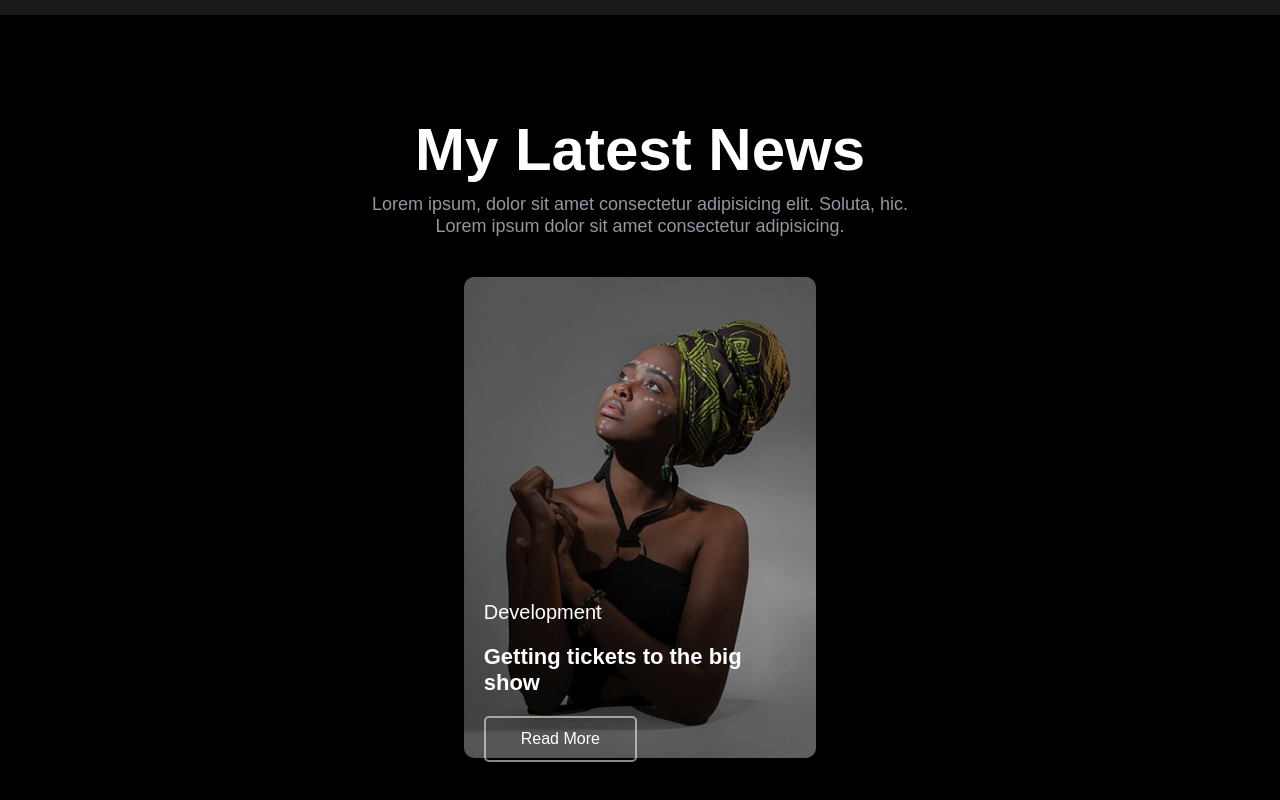
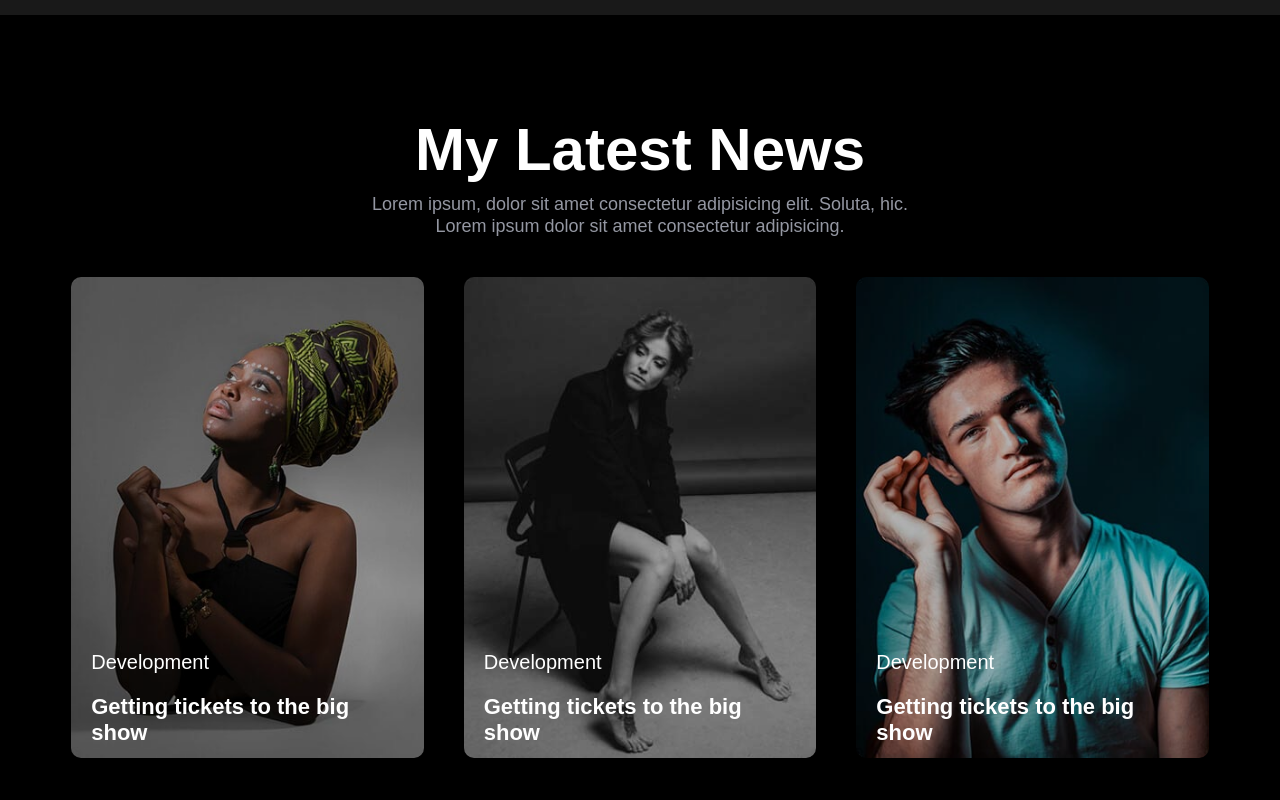
Before and after one commit to putuokky/nextjs-portfolio-trydo, a Next.js app: page / in a window 1280 px wide. Shown: the part 4193-4993 px from the top of the page. Built offline with nearby package versions, Linux system fonts and the light colour scheme.

Commit message:
blog clear

```diff
--- a/components/Blog.js
+++ b/components/Blog.js
@@ -1,5 +1,7 @@
 import Image from "next/image";
 import blog1 from "../public/img/blog-01.jpg";
+import blog2 from "../public/img/blog-02.jpg";
+import blog3 from "../public/img/blog-03.jpg";
 
 export default function Blog() {
   return (
@@ -27,6 +29,38 @@ export default function Blog() {
               </div>
             </div>
           </div>
+          <div className="col__3">
+            <div className="project__box pointer relative">
+              <div className="project__box__img pointer relative">
+                <div className="project__img__box">
+                  <img src="/img/blog-02.jpg" alt="" className="project__img" />
+                  {/* <Image className="project__img" alt="" src={blog1} /> */}
+                </div>
+                <div className="mask__effect"></div>
+              </div>
+              <div className="blog_meta absolute">
+                <h5 className="project__text">Development</h5>
+                <h4 className="project__text">Getting tickets to the big show</h4>
+                <a href="#" className="blog project__btn btn">Read More</a>
+              </div>
+            </div>
+          </div>
+          <div className="col__3">
+            <div className="project__box pointer relative">
+              <div className="project__box__img pointer relative">
+                <div className="project__img__box">
+                  <img src="/img/blog-03.jpg" alt="" className="project__img" />
+                  {/* <Image className="project__img" alt="" src={blog1} /> */}
+                </div>
+                <div className="mask__effect"></div>
+              </div>
+              <div className="blog_meta absolute">
+                <h5 className="project__text">Development</h5>
+                <h4 className="project__text">Getting tickets to the big show</h4>
+                <a href="#" className="blog project__btn btn">Read More</a>
+              </div>
+            </div>
+          </div>
         </div>
       </div>
     </div>
--- /dev/null
+++ b/pages/_document.js
@@ -0,0 +1,13 @@
+import { Html, Head, Main, NextScript } from 'next/document'
+
+export default function Document() {
+  return (
+    <Html>
+      <Head />
+      <body>
+        <Main />
+        <NextScript />
+      </body>
+    </Html>
+  )
+}
--- a/styles/globals.css
+++ b/styles/globals.css
@@ -395,4 +395,11 @@ button.view__more:hover {
   overflow: hidden;
   width: 100%;
 }
+a.blog.project__btn {
+  margin-bottom: -50px;
+  transition: 0.4s all ease;
+}
+.blog_meta:hover a.blog.project__btn {
+  margin-bottom: 40px !important;
+}
 /* end blog.js */
```
Also changed, not shown: jsconfig.json (added, +8 -0 lines), pages/index.js (+5 -5 lines).
